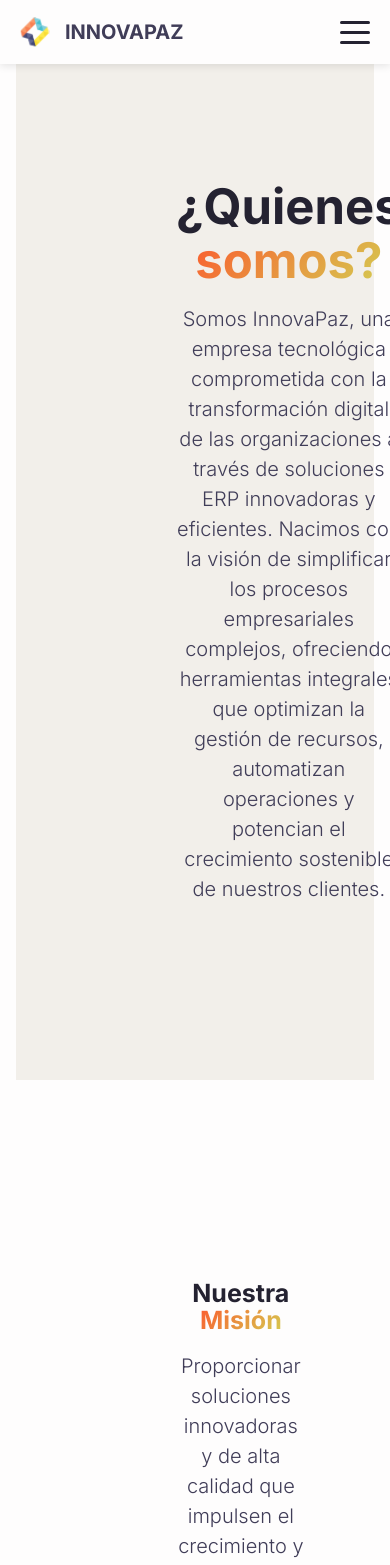
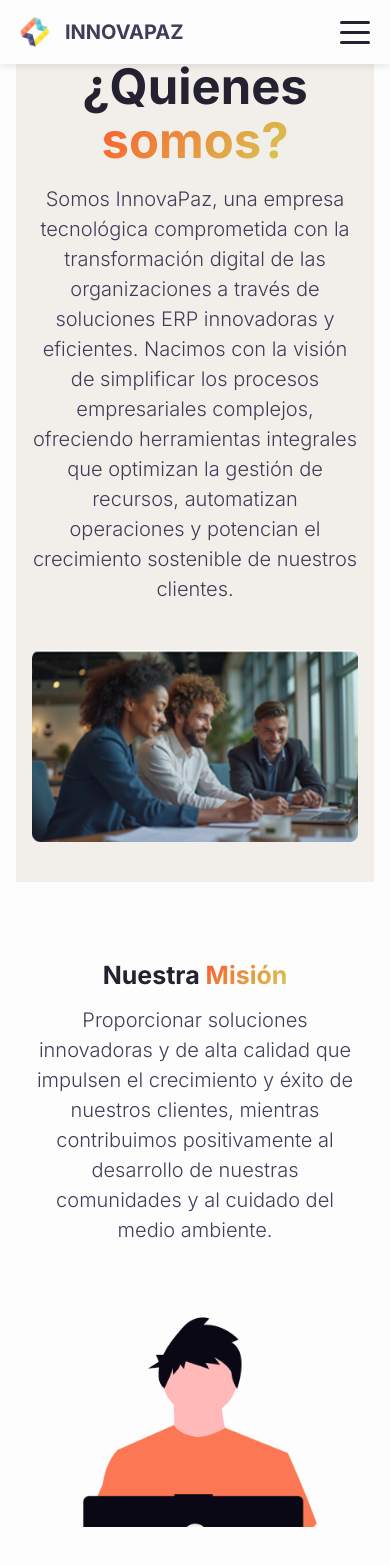
Before and after one commit to edisonCheca/INNOVAPAZ, a React (Vite) app in the folder frontend/: page /about in a window 390 px wide. Shown: the top 1565 px of the page. Built offline with nearby package versions, Linux system fonts and the light colour scheme; no server answers.

Commit message:
style(frontend): realizando el responsive en la parte de acerca de nosotors

```diff
--- a/frontend/src/components/layout/TeamWork.css
+++ b/frontend/src/components/layout/TeamWork.css
@@ -129,6 +129,25 @@
   .teamwork__image {
     max-height: 350px;
   }
+
+  .teamwork__quienes_somos,
+  .teamwork__mision,
+  .teamwork__vision {
+    padding: 80px 60px;
+    flex-direction: column;
+    gap: 40px;
+  }
+
+  .teamwork__image_containers {
+    margin: 0;
+    width: 100%;
+    display: flex;
+    justify-content: center;
+  }
+
+  .teamwork__image_containers img {
+    max-width: 80%;
+  }
 }
 
 /* Mobile layout */
@@ -143,33 +162,41 @@
     gap: 24px;
   }
 
+  .teamwork__quienes_somos,
+  .teamwork__mision,
+  .teamwork__vision {
+    padding: 60px 20px;
+    flex-direction: column;
+    gap: 30px;
+  }
+
+  .teamwork__image_containers {
+    margin: 0;
+    width: 100%;
+  }
+
   .teamwork__main_title {
-    font-size: 2rem;
+    font-size: 1.8rem;
     text-align: center;
   }
 
   .teamwork__main_description {
     text-align: center;
+    font-size: 0.9rem;
   }
 
   .teamwork__about_title {
-    font-size: 1.75rem;
+    font-size: 1.5rem;
     text-align: center;
   }
 
   .teamwork__about_description {
     text-align: center;
+    font-size: 0.9rem;
   }
 
   .teamwork__image {
-    max-height: 250px;
-  }
-
-  .teamwork__main_title,
-  .teamwork__about_title,
-  .teamwork__main_description,
-  .teamwork__about_description {
-    text-align: center;
+    max-height: 220px;
   }
 }
 
@@ -182,17 +209,34 @@
     display: block;
   }
 
-  .teamwork__image_container {
-    margin-bottom: 16px;
-    margin-top: 16px;
+  .teamwork__quienes_somos,
+  .teamwork__mision,
+  .teamwork__vision {
+    padding: 40px 16px;
+  }
+
+  .teamwork__image_containers {
+    margin: 0;
+    width: 100%;
     display: flex;
     justify-content: center;
   }
 
+  .teamwork__image_containers img {
+    width: 100%;
+  }
+
+  .teamwork__image_container {
+    margin-bottom: 0;
+    margin-top: 16px;
+    width: 100%;
+  }
+
   .teamwork__image {
     width: 100%;
-    max-width: 350px;
-    height: 180px;
+    max-width: 100%;
+    height: auto;
+    min-height: 160px;
     border-radius: 12px;
   }
 
@@ -202,12 +246,10 @@
   }
 
   .teamwork__main_title {
-    font-size: 2rem;
-    text-align: center;
+    font-size: 1.6rem;
   }
 
   .teamwork__about_title {
-    font-size: 1.5rem;
-    text-align: center;
+    font-size: 1.4rem;
   }
 }
```
